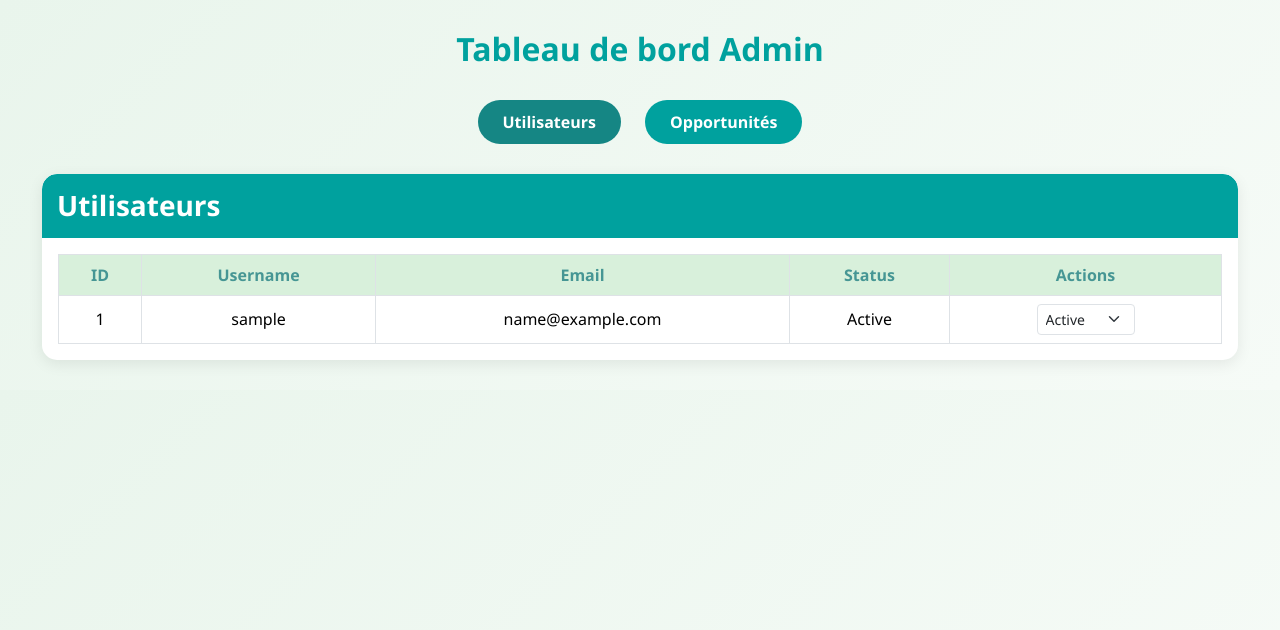
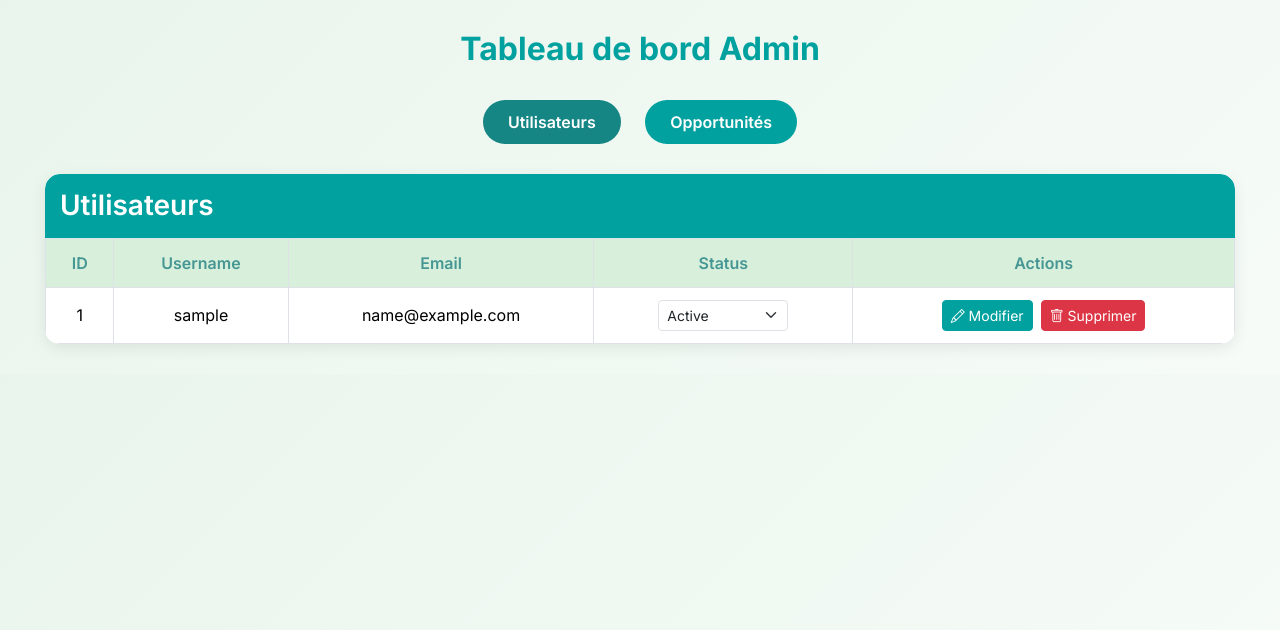
Before and after one commit to RamiHsasna/EcoSolve, a PHP site: page /EcoSolve/public/index.php/tableau_de_bord in a window 1280 px wide. Shown: the top 630 px of the page. Run offline with PHP 8.4, Linux system fonts and the light colour scheme; tables that the repository leaves empty hold one stand-in row (values such as "Sample post"); data that the repository does not hold is empty.

Commit message:
Added CRUD buttons frontend onlyy

```diff
--- a/views/admin/dashboard.php
+++ b/views/admin/dashboard.php
@@ -4,6 +4,11 @@
     <meta charset="UTF-8">
     <title>Admin Dashboard</title>
     <link href="https://cdn.jsdelivr.net/npm/bootstrap@5.3.2/dist/css/bootstrap.min.css" rel="stylesheet">
+    <link href="https://cdn.jsdelivr.net/npm/bootstrap-icons@1.11.1/font/bootstrap-icons.css" rel="stylesheet">
+    <!-- Add custom font -->
+    <link href="https://fonts.googleapis.com/css2?family=Inter:wght@400;500;600;700&display=swap" rel="stylesheet">
+    <script src="https://code.jquery.com/jquery-3.6.0.min.js"></script>
+    <script src="https://cdn.jsdelivr.net/npm/@popperjs/core@2.9.2/dist/umd/popper.min.js"></script>
 
 <style>
 /* === EcoSolve Dashboard Styling === */
@@ -11,10 +16,20 @@
 /* Global */
 body {
     background: linear-gradient(135deg, #e9f5ec, #f6fbf7);
-    font-family: 'Segoe UI', Tahoma, Geneva, Verdana, sans-serif;
+    font-family: 'Inter', -apple-system, BlinkMacSystemFont, 'Segoe UI', Roboto, Oxygen, Ubuntu, Cantarell, sans-serif;
     color: #333;
     margin: 0;
     padding: 30px;
+    line-height: 1.5;
+}
+
+/* Sections */
+.section {
+    display: none;
+}
+
+.section.active {
+    display: block;
 }
 
 /* Dashboard title */
@@ -58,7 +73,36 @@ h2 {
     box-shadow: 0 4px 15px rgba(0,0,0,0.08);
     border: none;
     overflow: hidden;
-    transition: transform 0.3s ease;
+}
+
+.card-body {
+    padding: 0 !important;
+}
+
+.table-responsive {
+    margin: 0;
+}
+
+.table {
+    margin-bottom: 0 !important;
+}
+
+.container-fluid {
+    max-width: 1400px;
+    margin: 0 auto;
+    padding: 0 15px;
+}
+
+.section {
+    margin: 0;
+    width: 100%;
+    visibility: visible;
+    opacity: 1;
+}
+
+.section.active {
+    visibility: visible;
+    opacity: 1;
 }
 
 .card:hover {
@@ -74,21 +118,71 @@ h2 {
     font-weight: 600;
 }
 
+.card-body {
+    padding: 0;
+}
+
 /* Tables */
 .table {
     margin-bottom: 0;
     background-color: #ffffff;
+    vertical-align: middle;
 }
 
 .table th {
     background-color: #d8f0db;
     color: #469694ff;
     font-weight: 600;
+    text-align: center;
+    padding: 12px;
+}
+
+.table td {
+    padding: 12px;
+    vertical-align: middle;
 }
 
 .table tbody tr:hover {
     background-color: #eef7ef;
     transition: 0.3s;
+}
+
+/* Form Controls */
+.form-select-sm {
+    min-width: 130px;
+    font-size: 0.875rem;
+}
+
+/* Action Buttons */
+.btn-sm {
+    padding: 0.25rem 0.5rem;
+    font-size: 0.875rem;
+}
+
+.btn-primary {
+    background-color: #00a19e;
+    border-color: #00a19e;
+}
+
+.btn-primary:hover {
+    background-color: #008c89;
+    border-color: #008c89;
+}
+
+.btn-danger {
+    background-color: #dc3545;
+    border-color: #dc3545;
+}
+
+.btn-danger:hover {
+    background-color: #bb2d3b;
+    border-color: #bb2d3b;
+}
+
+/* Status Select */
+select.form-select-sm {
+    padding-right: 24px;
+    background-position: right 8px center;
 }
 
 /* Animation for switching */
@@ -103,6 +197,7 @@ h2 {
     display: block;
     opacity: 1;
     transform: translateX(0);
+    pointer-events: auto;
 }
 </style>
 </head>
@@ -140,17 +235,24 @@ h2 {
                                     <td><?= $user['id'] ?></td>
                                     <td><?= $user['username'] ?></td>
                                     <td><?= $user['email'] ?></td>
-                                    <td><?= ucfirst($user['status']) ?></td>
                                     <td>
-                                        <form method="POST" action="index.php?controller=admin&action=updateUser" style="display:inline-block">
-                                            <input type="hidden" name="user_id" value="<?= $user['id'] ?>">
-                                            <select name="status" class="form-select form-select-sm" onchange="this.form.submit()">
+                                        <select name="status" class="form-select form-select-sm w-auto mx-auto" onchange="updateStatus(this, <?= $user['id'] ?>, 'user')">
                                             <option value="active" <?= $user['status']=='active'?'selected':'' ?>>Active</option>
                                             <option value="inactive" <?= $user['status']=='inactive'?'selected':'' ?>>Inactive</option>
                                             <option value="banned" <?= $user['status']=='banned'?'selected':'' ?>>Banned</option>
                                         </select>
-                                        </form>
                                     </td>
+                                     <td>
+                                        <div class="d-flex gap-2 justify-content-center">
+                                            <button class="btn btn-sm btn-primary" onclick="editUser(<?= $opp['id'] ?>)">
+                                                <i class="bi bi-pencil"></i> Modifier
+                                            </button>
+                                            <button class="btn btn-sm btn-danger" onclick="deleteUser(<?= $opp['id'] ?>)">
+                                                <i class="bi bi-trash"></i> Supprimer
+                                            </button>
+                                        </div>
+                                    </td>
+                                </tr>
                                 </tr>
                             <?php endforeach; ?>
                         <?php else: ?>
@@ -188,23 +290,29 @@ h2 {
                                         <td><?= $opp['ville'] ?></td>
                                         <td><?= $opp['category_name'] ?></td>
                                         <td><?= $opp['username'] ?></td>
-                                    <td><?= ucfirst(str_replace('_', ' ', $opp['status'])) ?></td>
                                          <td>
-                                        <form method="POST" action="index.php?controller=admin&action=updateOpportunity">
-                                            <input type="hidden" name="event_id" value="<?= $opp['id'] ?>">
-                                            <select name="status" class="form-select form-select-sm" onchange="this.form.submit()">
-                                                <option value="pending" <?= $opp['status']=='pending'?'selected':'' ?>>Pending</option>
-                                                <option value="approved" <?= $opp['status']=='approved'?'selected':'' ?>>Approved</option>
-                                                <option value="in_progress" <?= $opp['status']=='in_progress'?'selected':'' ?>>In Progress</option>
-                                                <option value="completed" <?= $opp['status']=='completed'?'selected':'' ?>>Completed</option>
-                                                <option value="cancelled" <?= $opp['status']=='cancelled'?'selected':'' ?>>Cancelled</option>
+                                        <select name="status" class="form-select form-select-sm w-auto mx-auto" onchange="updateStatus(this, <?= $opp['id'] ?>, 'opportunity')">
+                                            <option value="pending" <?= $opp['status']=='pending'?'selected':'' ?>>En attente</option>
+                                            <option value="approved" <?= $opp['status']=='approved'?'selected':'' ?>>Approuvé</option>
+                                            <option value="in_progress" <?= $opp['status']=='in_progress'?'selected':'' ?>>En cours</option>
+                                            <option value="completed" <?= $opp['status']=='completed'?'selected':'' ?>>Terminé</option>
+                                            <option value="cancelled" <?= $opp['status']=='cancelled'?'selected':'' ?>>Annulé</option>
                                         </select>
-                                        </form>
+                                    </td>
+                                    <td>
+                                        <div class="d-flex gap-2 justify-content-center">
+                                            <button class="btn btn-sm btn-primary" onclick="editOpportunity(<?= $opp['id'] ?>)">
+                                                <i class="bi bi-pencil"></i> Modifier
+                                            </button>
+                                            <button class="btn btn-sm btn-danger" onclick="deleteOpportunity(<?= $opp['id'] ?>)">
+                                                <i class="bi bi-trash"></i> Supprimer
+                                            </button>
+                                        </div>
                                     </td>
                                 </tr>
                             <?php endforeach; ?>
                         <?php else: ?>
-                            <tr><td colspan="7" class="text-muted">Aucune opportunité trouvée.</td></tr>
+                            <tr><td colspan="6" class="text-muted">Aucune opportunité trouvée.</td></tr>
                         <?php endif; ?>
                     </tbody>
                 </table>
@@ -213,8 +321,38 @@ h2 {
     </div>
 </div>
 
-<!-- JavaScript to toggle sections -->
+<!-- JavaScript to toggle sections and handle updates -->
 <script>
+function updateStatus(selectElement, id, type) {
+    const newStatus = selectElement.value;
+    const formData = new FormData();
+
+    if (type === 'opportunity') {
+        formData.append('event_id', id);
+    } else {
+        formData.append('user_id', id);
+    }
+    formData.append('status', newStatus);
+
+    fetch(`index.php?controller=admin&action=update${type.charAt(0).toUpperCase() + type.slice(1)}`, {
+        method: 'POST',
+        body: formData
+    })
+    .then(response => {
+        // Check if the status was actually updated
+        if (response.ok || response.status === 200) {
+            // Update was successful
+            console.log('Status updated successfully');
+        } else {
+            throw new Error('Network response was not ok');
+        }
+    })
+    .catch(error => {
+        // Only log the error, don't show alert since the update worked
+        console.error('Error:', error);
+    });
+}
+
 function showSection(section) {
     document.querySelectorAll('.section').forEach(s => s.classList.remove('active'));
     document.getElementById(section).classList.add('active');
@@ -224,5 +362,7 @@ function showSection(section) {
 }
 </script>
 
+
+
 </body>
 </html>
```
Lines whose indentation alone changed are shown as unchanged.
